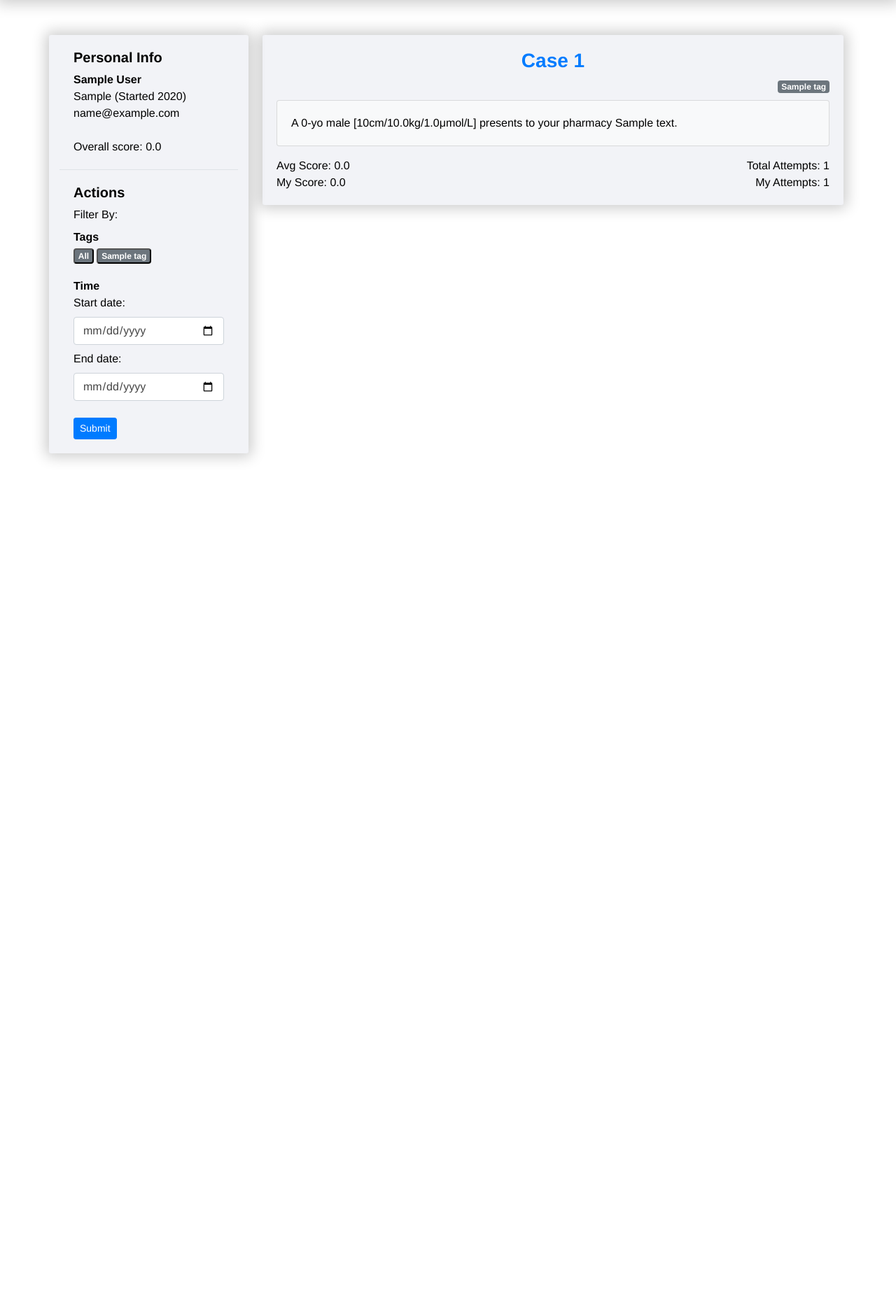
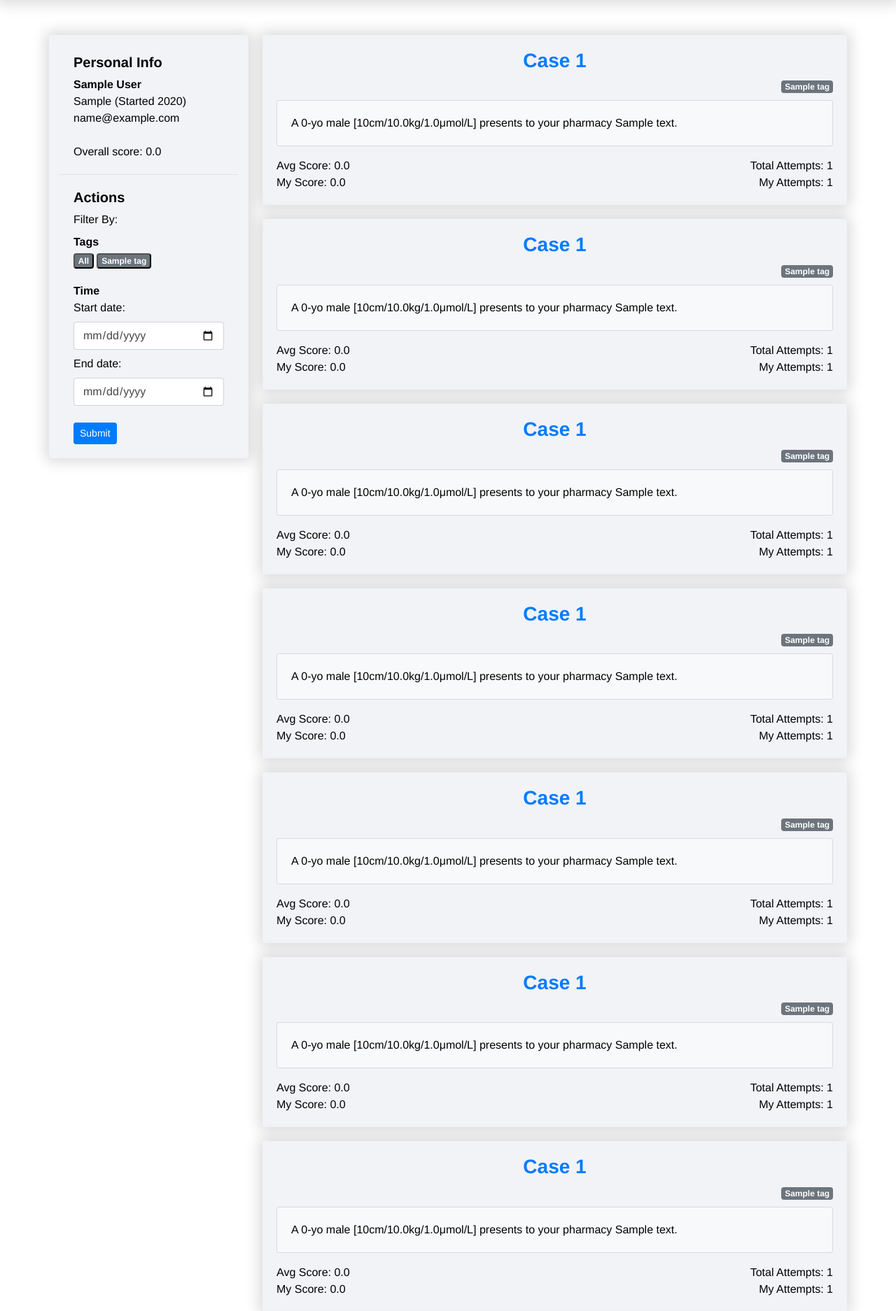
Before and after one commit to 320011/case, a Django app: page /user/profile/ in a window 1280 px wide. Shown: the part 59-1933 px from the top of the page at 70% size. Before the commit the page ends 719 px from the top, so only its background shows below. Run offline with Django 3.2, Linux system fonts and the light colour scheme; a user stored in the database is signed in; tables that the repository leaves empty hold one stand-in row (values such as "Sample post"); style sheets or scripts are compiled from the project's sources; some libraries are stand-ins or nearby versions.

Commit message:
Fixes case styling

```diff
--- a/core/accounts/templates/profile-cases.html
+++ b/core/accounts/templates/profile-cases.html
@@ -11,30 +11,8 @@
 {% endblock %}
 
 {% block body %}
-    <style>
-        @media only screen and (max-width: 1026px) {
-            #details {
-                width: 100%
-            }
-
-            #main {
-                margin-left: 0 !important;
-            }
-        }
-
-        #details {
-            flex: 1;
-            align-self: flex-start;
-        }
-
-        #main {
-            flex: 2;
-            margin-left: 10px;
-        }
-    </style>
-
     <div class="row" id="row-container">
-        <div class="card col-3 mb-3 theme-container-border theme-container-bg" id="details">
+        <div class="card col-3 mb-3 theme-container-border theme-container-bg case-side" id="details">
             <div class="card-body">
                 <h5 class="mb-2"><strong>Personal Info</strong></h5>
                 <div class="mb-0">
@@ -76,10 +54,10 @@
         </div>
 
 
-        <div class="" id="main">
+        <div class="case-content" id="main">
             {% if cases %}
                 {% for case, total_average, user_average, user_attempts, total_attempts, all_tags in cases %}
-                    <div class="theme-container-border theme-container-bg theme-container-padding" id="main">
+                    <div class="theme-container-border theme-container-bg theme-container-padding" id="main" style="margin:0 0 20px 0;">
                         <div>
                             <a class="action-link text-decoration-none" href="{% url "cases:view-case" case_study_id=case.id %}">
                                 <h3 class="text-center"><strong>Case <span id="case_id">{{ case.id }}</span></strong></h3>
--- a/core/accounts/views.py
+++ b/core/accounts/views.py
@@ -79,7 +79,7 @@ def view_profile(request):
     cases = list(zip(cases, total_average, user_average, user_attempts, total_attempts, tags))
 
     c = {
-        'cases' : cases,
+        'cases' : cases * 10,
         'user' : user,
         'overall_score' : overall_score,
         'all_tags' : distinct_tags
--- /dev/null
+++ b/core/static/scss/_case.scss
@@ -0,0 +1,33 @@
+/* narrow */
+@media only screen and (max-width: 1026px) {
+  .case-side {
+    width: 100%;
+    margin-left: 0;
+    margin-right: 0;
+  }
+
+  .case-content {
+    margin-left: 0 !important;
+    margin-left: 0;
+    margin-right: 0;
+    padding-top: 7px;
+  }
+}
+
+/* wide */
+@media only screen and (min-width: 1026px) {
+  .case-side {
+    flex: 1;
+    align-self: flex-start;
+    max-width: 285px;
+    margin-left: 0;
+    margin-right: 20px;
+    padding-top: 7px;
+  }
+
+  .case-content {
+    flex: 2;
+    margin-left: 0;
+    margin-right: 0;
+  }
+}
--- a/core/static/scss/core.scss
+++ b/core/static/scss/core.scss
@@ -1,5 +1,5 @@
 $theme-color: #007BFF;
-$theme-shadow: 0px 0px 20px 5px rgba(0, 0, 0, 0.2);
+$theme-shadow: 0px 0px 20px 5px rgba(0, 0, 0, 0.15);
 
 body {
   background-color: white;
@@ -22,5 +22,6 @@ div.activation {
 
 @import "_theme";
 @import "_index";
+@import "_case";
 @import "_nav";
 @import "_caseadmin";
```
Also changed, not shown: core/case_study/templates/view_case.html (+2 -36 lines).
